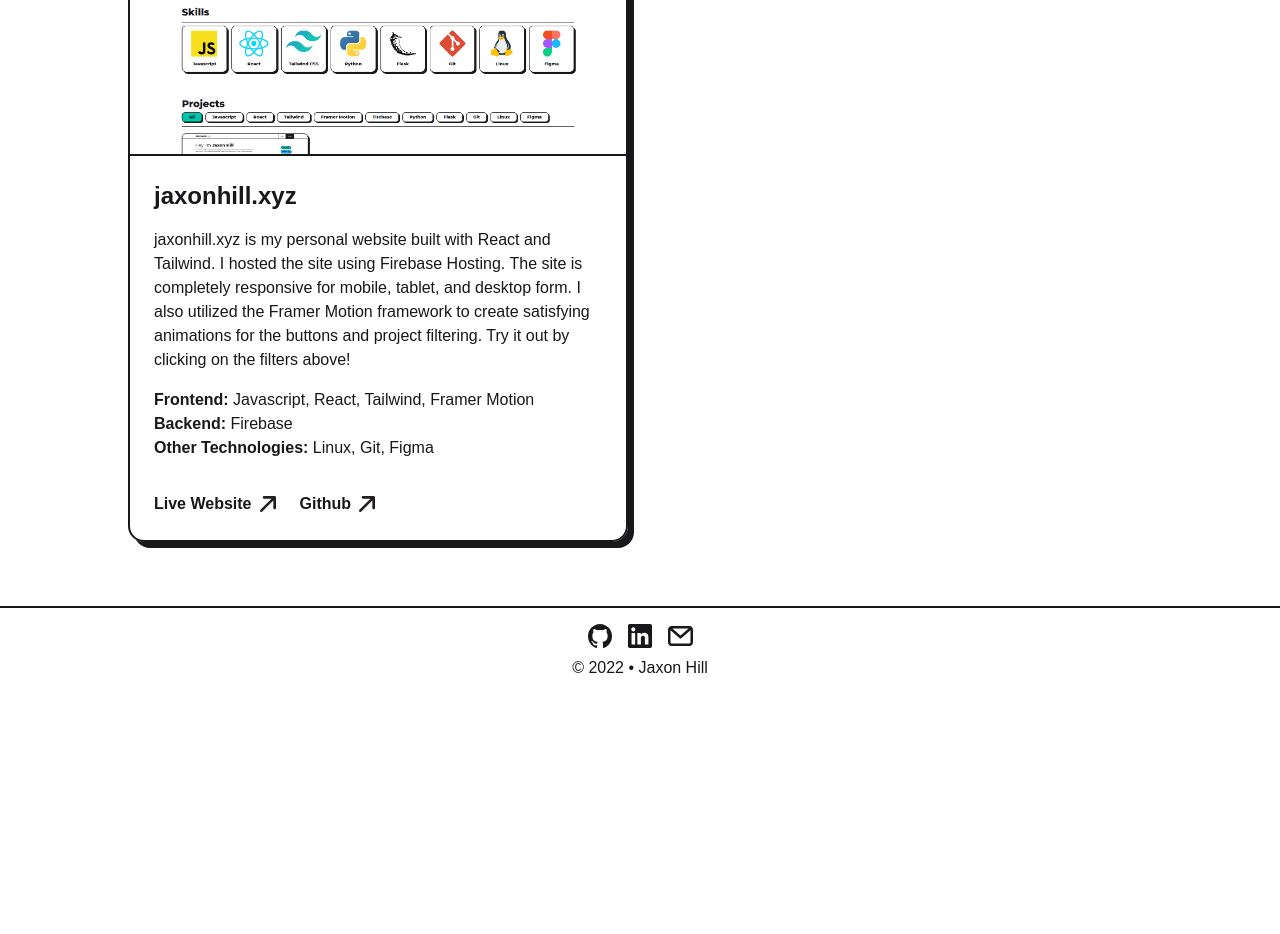
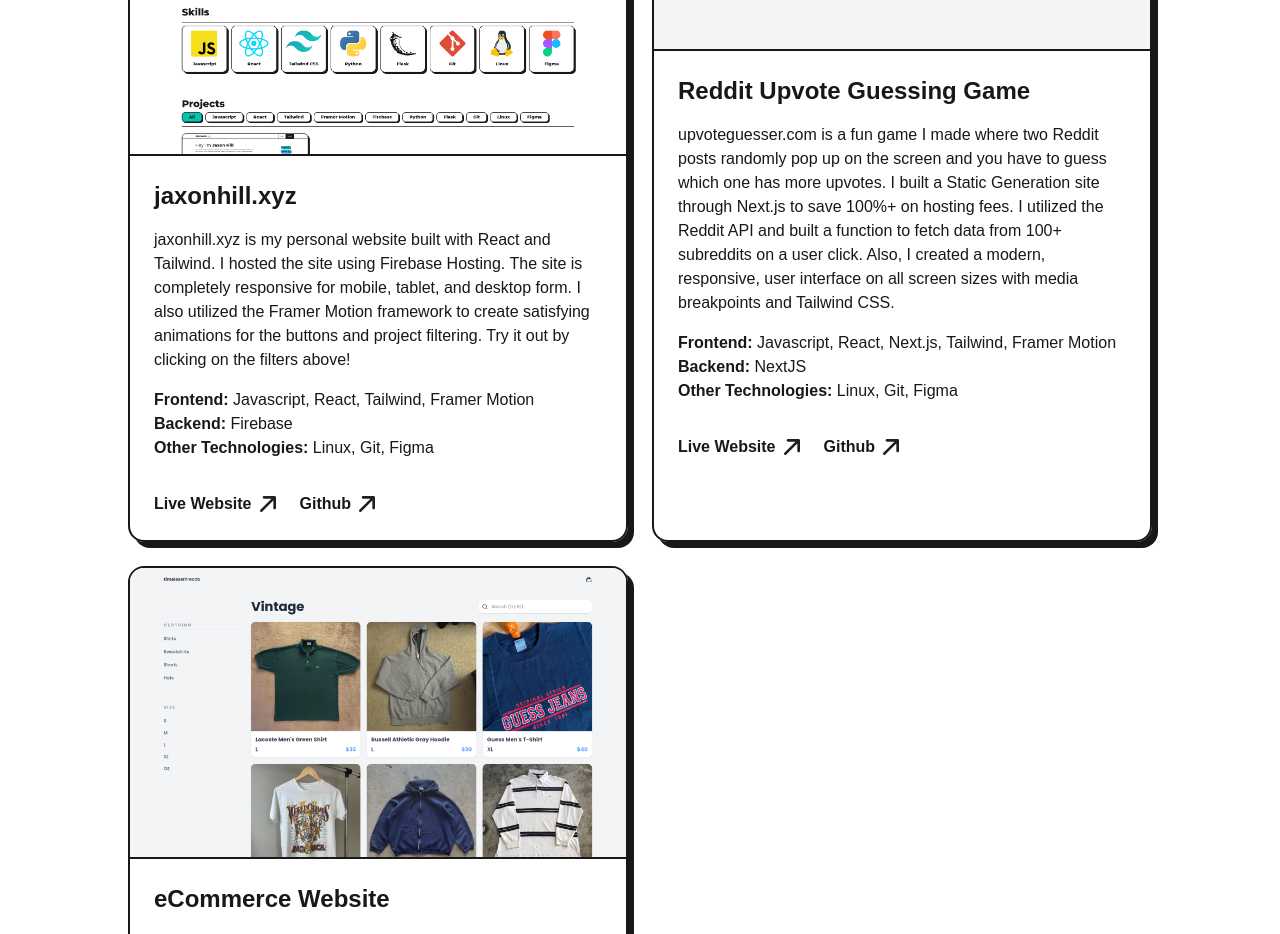
Before and after one commit to jaxonhill/personal-website, a React (Create React App) app in the folder frontend/: page / in a window 1280 px wide. Shown: the part 1360-2294 px from the top of the page. Before the commit the page ends 2056 px from the top, so only its background shows below. Built offline with nearby package versions, Linux system fonts and the light colour scheme; the HTML template or start-up script is replaced by a standard one.

Commit message:
Add new projects

```diff
--- a/frontend/src/components/ProjectSection.js
+++ b/frontend/src/components/ProjectSection.js
@@ -19,11 +19,42 @@
         "liveSiteLink": "https://jaxonhill.xyz",
         "githubLink": "https://github.com/jaxonhill/personal-website",
     },
+    {
+        "id": 2,
+        "name": "Reddit Upvote Guessing Game",
+        "info": "upvoteguesser.com is a fun game I made where two Reddit posts randomly pop \
+                 up on the screen and you have to guess which one has more upvotes. I built a \
+                 Static Generation site through Next.js to save 100%+ on hosting fees. I utilized the \
+                 Reddit API and built a function to fetch data from 100+ subreddits on a user click.\
+                 Also, I created a modern, responsive, user interface on all screen sizes with media \
+                 breakpoints and Tailwind CSS.",
+        "image": "./images/upvote_guesser_picture.png",
+        "frontendTech": ["Javascript", "React", "Next.js", "Tailwind", "Framer Motion"],
+        "backendTech": ["NextJS"],
+        "otherTech": ["Linux", "Git", "Figma"],
+        "liveSiteLink": "https://upvoteguesser.com/",
+        "githubLink": "https://github.com/jaxonhill/upvote-guesser",
+    },
+    {
+        "id": 3,
+        "name": "eCommerce Website",
+        "info": "I built a minimalist eCommerce store to help solidify the fundamentals of Next.js and how \
+                 it builds on React. I utilized Static Generation and Next.js fetch options to generate iterative \
+                 pages for over 20+ products. I also developed search and filter options with functional components \
+                 to find any product in under 1 second.",
+        "image": "./images/ecomm_store_picture.png",
+        "frontendTech": ["Javascript", "React", "Next.js", "Tailwind", "Framer Motion"],
+        "backendTech": ["NextJS"],
+        "otherTech": ["Linux", "Git", "Figma"],
+        "liveSiteLink": "https://minimalist-ecommerce-store.vercel.app/",
+        "githubLink": "https://github.com/jaxonhill/minimalist-ecommerce-store",
+    },
 ]
 
 const tags = [
     { "name": "Javascript", "bgColor": "bg-gold" },
     { "name": "React", "bgColor": "bg-light-blue" },
+    { "name": "Next.js", "bgColor": "bg-gold" },
     { "name": "Tailwind", "bgColor": "bg-cyan" },
     { "name": "Framer Motion", "bgColor": "bg-purple" },
     { "name": "Firebase", "bgColor": "bg-bright-orange" },
```
Also changed, not shown: frontend/public/images/ecomm_store_picture.png (added), frontend/public/images/upvote_guesser_picture.png (added).
